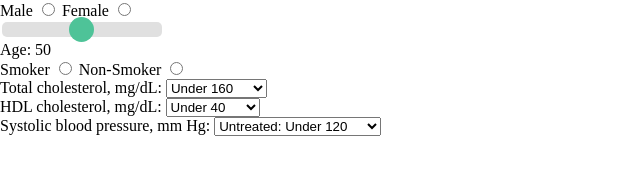
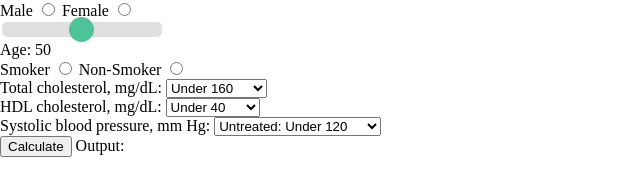
Before and after one commit to anaGianno/FraminghamRiskScore, a plain HTML site: page index.html in a window 1280 px wide. Shown: the whole page, without its empty margins (0-640 px from the left). Drawn offline with Linux system fonts and the light colour scheme.

Commit message:
add all inputs and output

```diff
--- a/index.html
+++ b/index.html
@@ -80,6 +80,11 @@
     </div>
 
 
+    <div class="ans-container">
+      <button type = "calculate" id = "b-calcluate" name = "calculate">Calculate</button>
+      <p>Output: </p>
+    </div>
+
     <script src = "script.js"></script>
   </body>
 </html>
```
